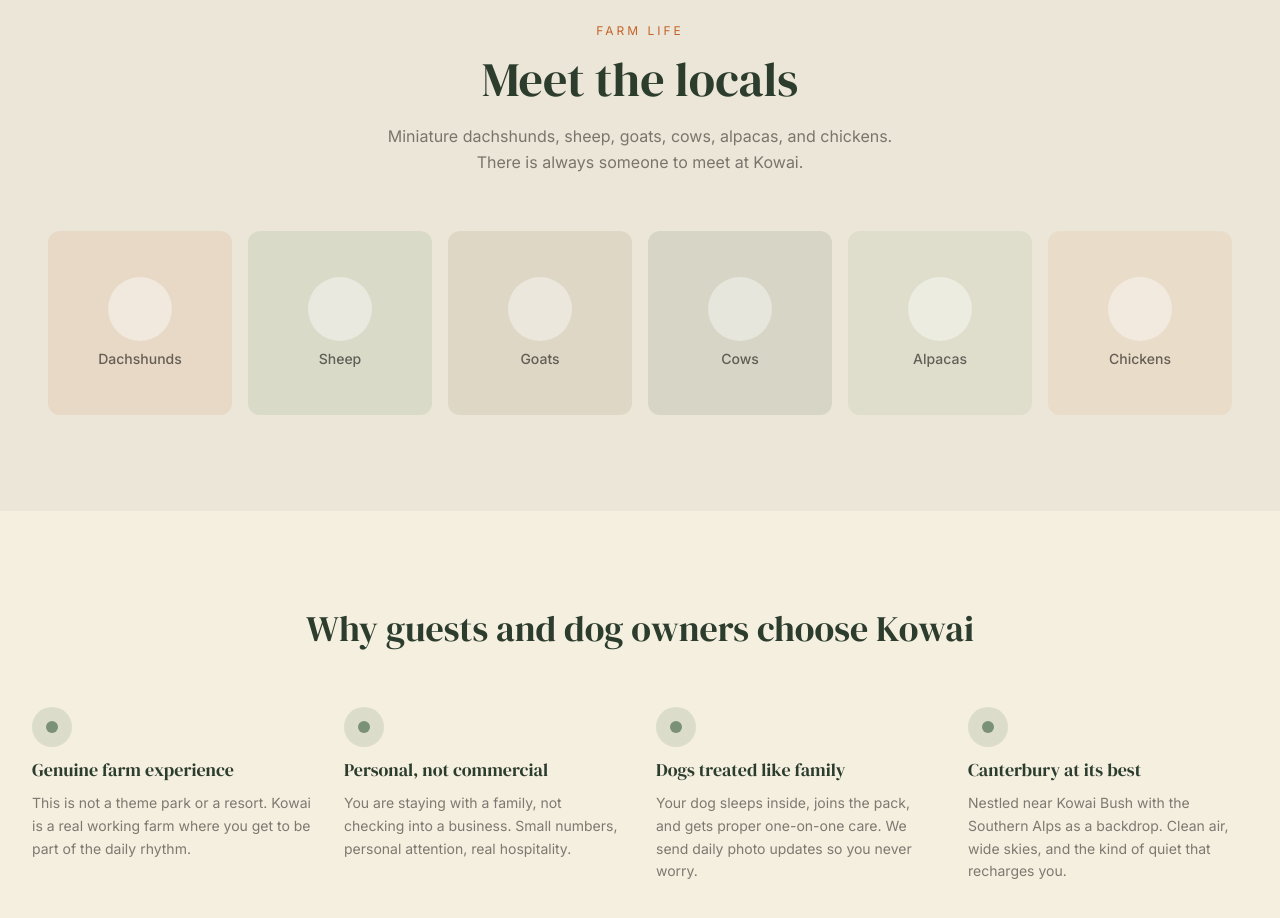
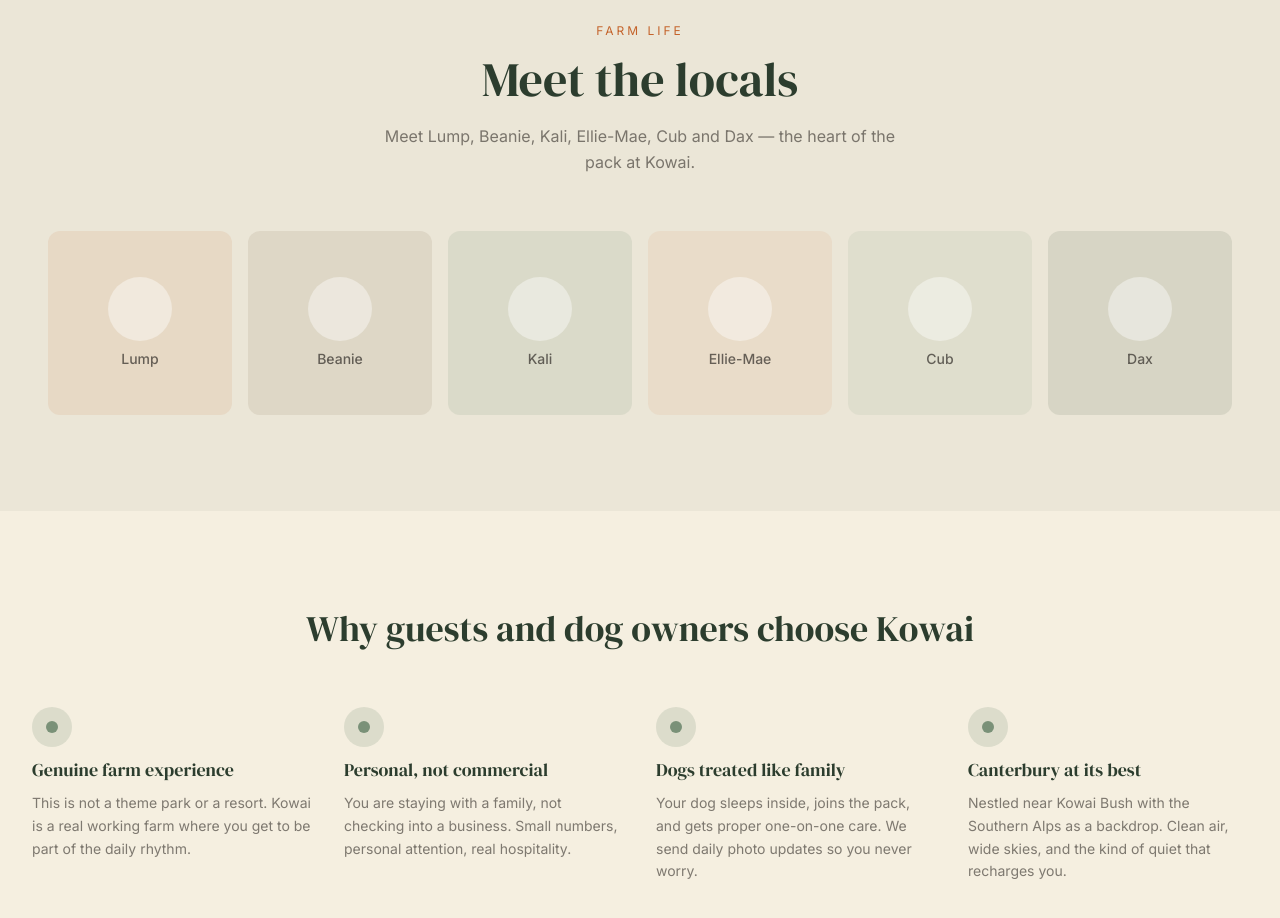
Before and after one commit to beanie108/kowai-farmstay, a Next.js app: page / in a window 1280 px wide. Shown: the part 1920-2838 px from the top of the page. Built offline with nearby package versions, Linux system fonts and the light colour scheme.

Commit message:
Feature the pack by name in Meet the Locals section

```diff
--- a/app/page.tsx
+++ b/app/page.tsx
@@ -155,25 +155,24 @@
               Meet the locals
             </h2>
             <p className="mt-4 text-charcoal/60 max-w-lg mx-auto">
-              Miniature dachshunds, sheep, goats, cows, alpacas, and chickens.
-              There is always someone to meet at Kowai.
+              Meet Lump, Beanie, Kali, Ellie-Mae, Cub and Dax — the heart of the pack at Kowai.
             </p>
           </div>
 
           <div className="grid grid-cols-2 sm:grid-cols-3 lg:grid-cols-6 gap-4">
             {[
-              { name: "Dachshunds", bg: "bg-terracotta/10" },
-              { name: "Sheep", bg: "bg-sage/15" },
-              { name: "Goats", bg: "bg-warm-brown/10" },
-              { name: "Cows", bg: "bg-forest/10" },
-              { name: "Alpacas", bg: "bg-sage/10" },
-              { name: "Chickens", bg: "bg-terracotta/8" },
+              { name: "Lump", bg: "bg-terracotta/10" },
+              { name: "Beanie", bg: "bg-warm-brown/10" },
+              { name: "Kali", bg: "bg-sage/15" },
+              { name: "Ellie-Mae", bg: "bg-terracotta/8" },
+              { name: "Cub", bg: "bg-sage/10" },
+              { name: "Dax", bg: "bg-forest/10" },
             ].map(({ name, bg }) => (
               <div
                 key={name}
                 className={`${bg} rounded-xl aspect-square flex flex-col items-center justify-center gap-2`}
               >
-                {/* TODO: Replace with next/image animal photos */}
+                {/* TODO: Replace with next/image individual dog photos */}
                 <div className="w-16 h-16 rounded-full bg-white/40" />
                 <span className="text-sm font-medium text-charcoal/70">
                   {name}
```
